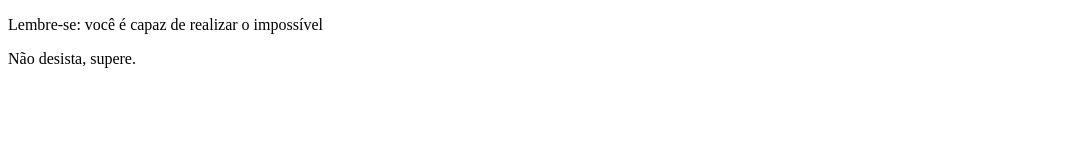
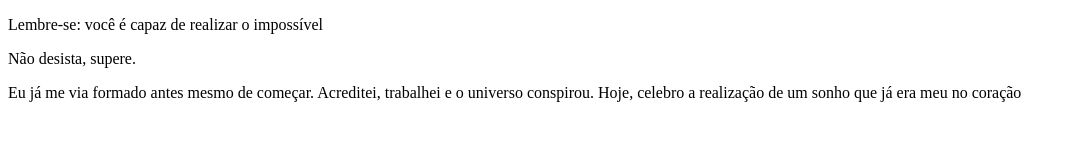
Before and after one commit to majusf/Frases-Motivacionais, a plain HTML site: page index.html in a window 1280 px wide. Shown: the whole page, without its empty margins (0-1076 px from the left). Drawn offline with Linux system fonts and the light colour scheme.

Commit message:
frase motivacional 3

```diff
--- a/index.html
+++ b/index.html
@@ -8,5 +8,6 @@
 <body>
     <p>Lembre-se: você é capaz de realizar o impossível</p>
     <p>Não desista, supere.</p>
+    <p>Eu já me via formado antes mesmo de começar. Acreditei, trabalhei e o universo conspirou. Hoje, celebro a realização de um sonho que já era meu no coração</p>
 </body>
 </html>
```
